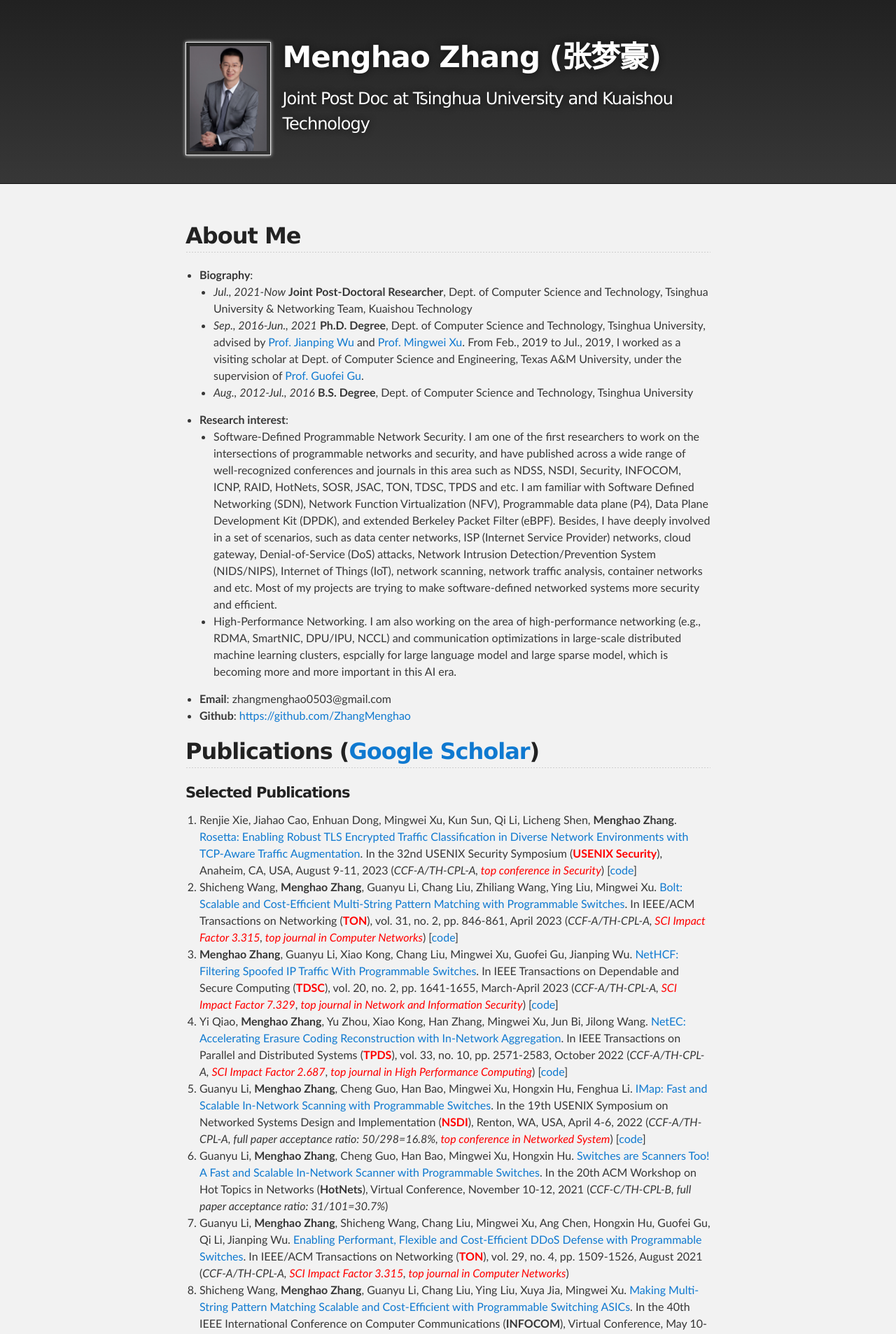
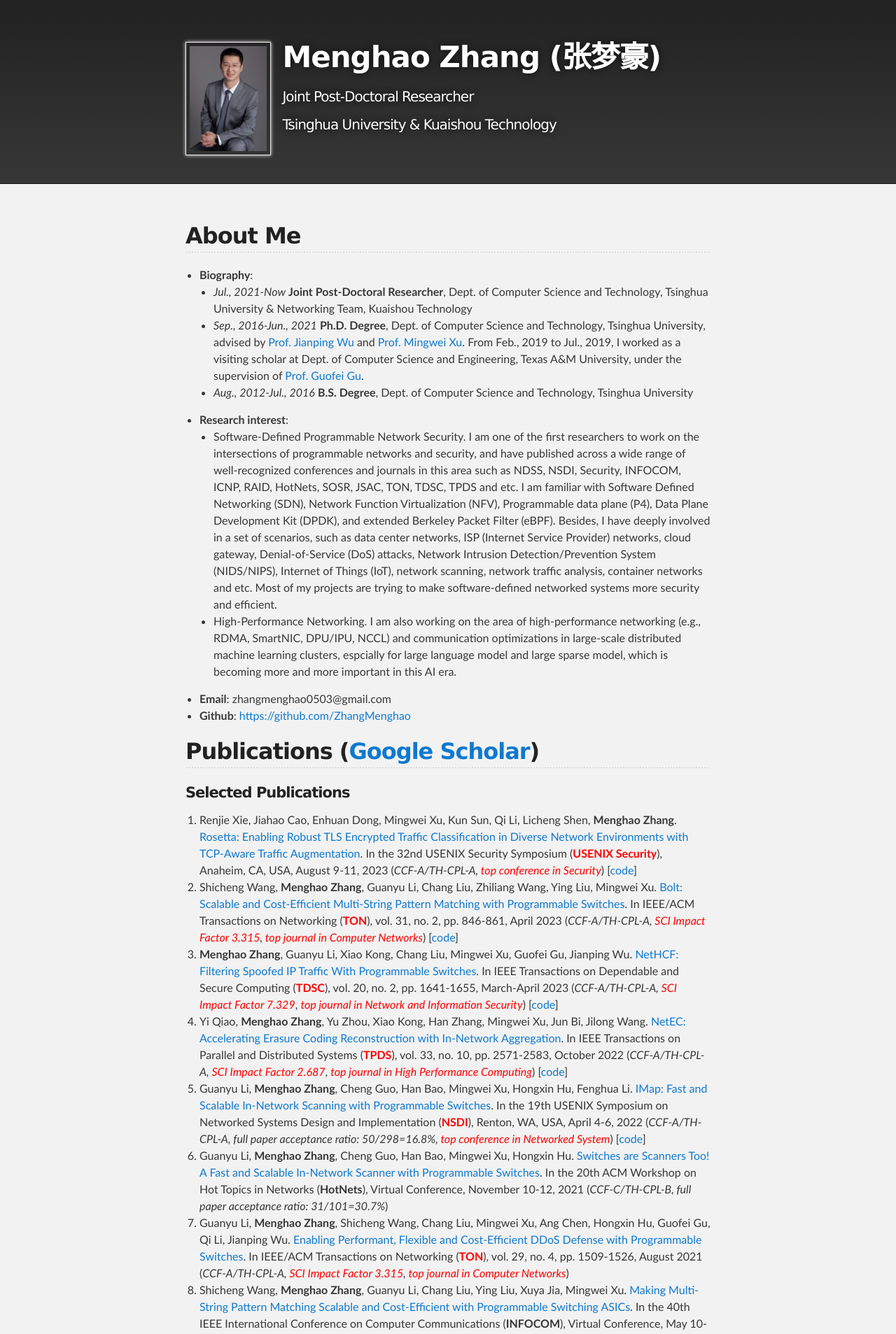
Before and after one commit to zhangmenghao/zhangmenghao.github.io, a Jekyll site: the page built from index.md, in a window 1280 px wide. Shown: the top 1907 px of the page at 70% size. Built offline with Jekyll 4.4.1, drawn with Linux system fonts in a browser that asks for light colours.

Commit message:
Update css and style

```diff
--- a/_config.yml
+++ b/_config.yml
@@ -1,5 +1,6 @@
 title: Menghao Zhang (张梦豪)
-description: Joint Post Doc at Tsinghua University and Kuaishou Technology
+description: Joint Post-Doctoral Researcher
+institution: Tsinghua University & Kuaishou Technology
 show_downloads: false
 google_analytics: UA-123910253-1
 theme: jekyll-theme-slate
--- a/_layouts/default.html
+++ b/_layouts/default.html
@@ -21,7 +21,8 @@
           &nbsp;&nbsp;&nbsp;&nbsp;
           <div>
           <h1 id="project_title">{{ site.title | default: site.github.repository_name }}</h1>
-          <h2 id="project_tagline">{{ site.description | default: site.github.project_tagline }}</h2>
+          <h5 id="project_tagline">{{ site.description | default: site.github.project_tagline }}</h5>
+          <h5 id="project_tagline">{{ site.institution | default: site.github.project_tagline }}</h5>
           </div>
           </div>
           {% if site.show_downloads %}
--- a/_sass/jekyll-theme-slate.scss
+++ b/_sass/jekyll-theme-slate.scss
@@ -304,7 +304,7 @@ Full-Width Styles
 
 #project_tagline {
   color: #fff;
-  font-size: 24px;
+  font-size: 20px;
   font-weight: 300;
   background: none;
   text-shadow: #111 0px 0px 10px;
--- a/index.md
+++ b/index.md
@@ -1,7 +1,7 @@
 ---
 layout: default
 title: "Menghao Zhang (张梦豪)"
-description: "Joint Post Doc at Tsinghua University and Kuaishou Technology"
+description: "Joint Post Doc, Tsinghua University and Kuaishou Technology"
 category: Tech
 ---
 
```
